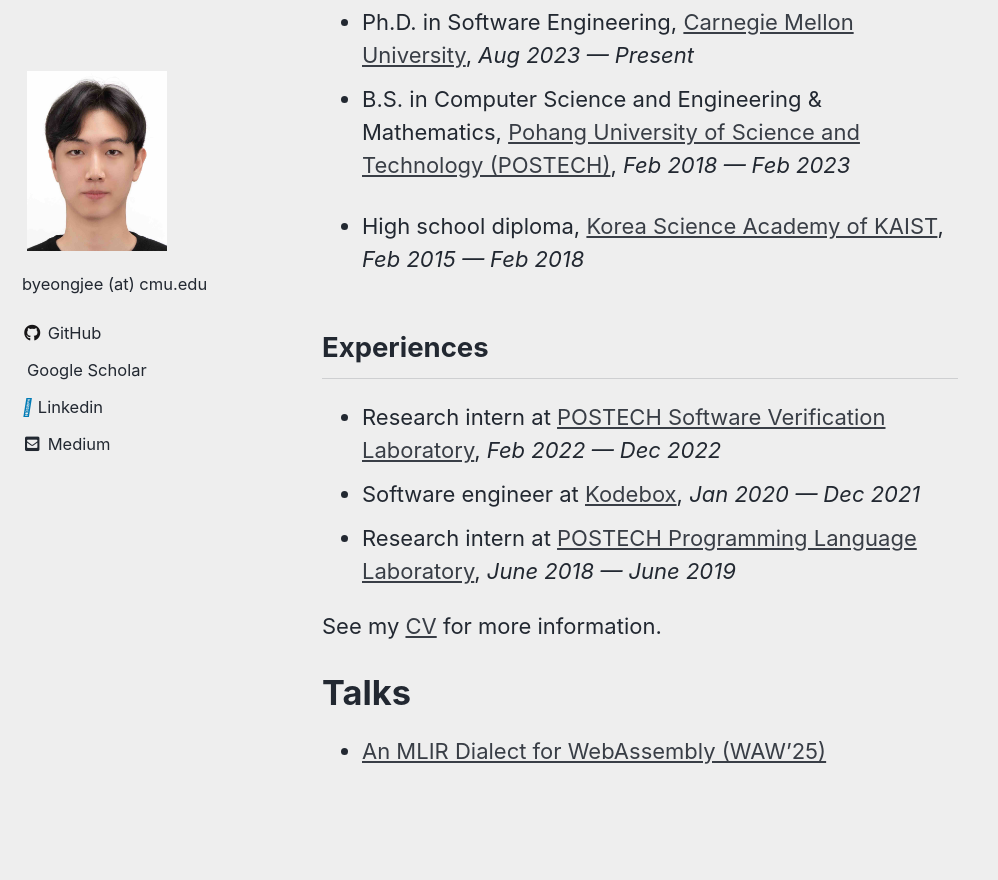
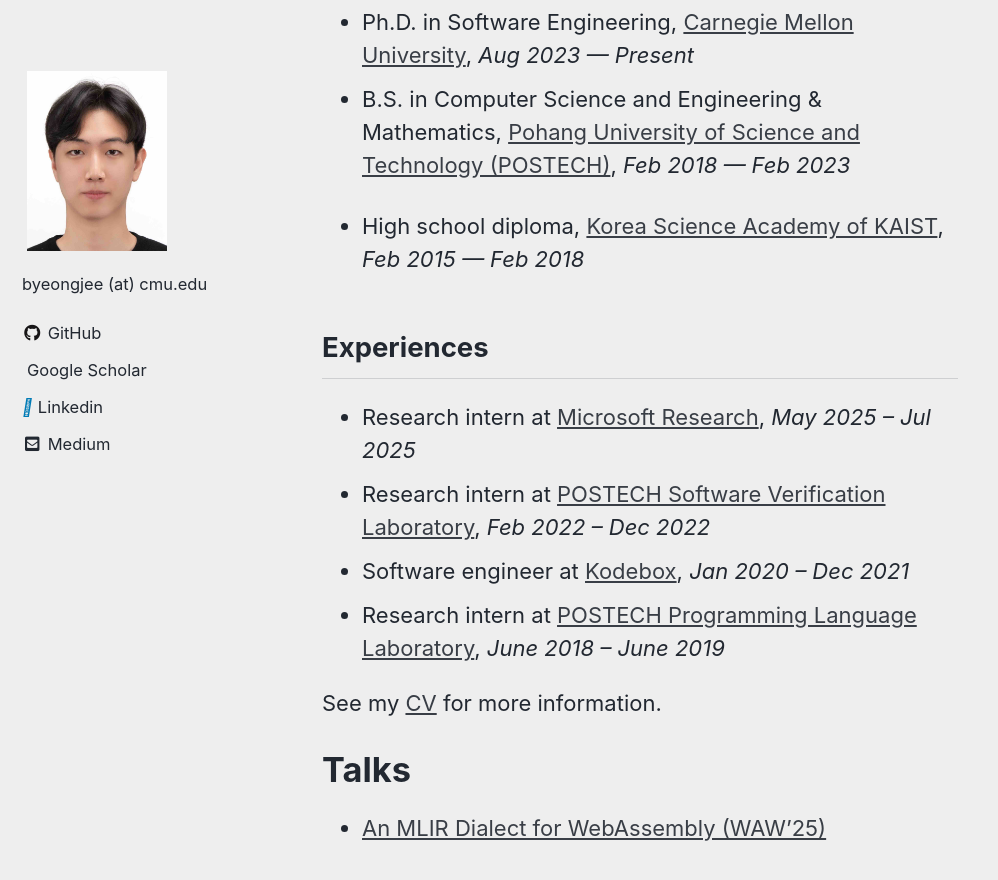
Before and after one commit to byeongjee/byeongjee.github.io, a Jekyll site: the page built from _pages/home.md, in a window 1280 px wide and 900 px high, scrolled down 630 px. Shown: the top 880 px of the window, without its empty margins (0-998 px from the left). Built offline with Jekyll 4.4.1, drawn with Linux system fonts in a browser that asks for light colours; cached includes are drawn as plain includes; a style sheet for code colours, icons or effects is not loaded; before the commit the page ends 1453 px from its top, so only the background shows below that.

Commit message:
Update experiences

```diff
--- a/_pages/home.md
+++ b/_pages/home.md
@@ -33,9 +33,10 @@
 
 ## Experiences
 
-- Research intern at [POSTECH Software Verification Laboratory](http://sv.postech.ac.kr/), *Feb 2022 --- Dec 2022*
-- Software engineer at [Kodebox](https://kodebox.io/), *Jan 2020 — Dec 2021*
-- Research intern at [POSTECH Programming Language Laboratory](http://pl.postech.ac.kr/), *June 2018 — June 2019*
+- Research intern at [Microsoft Research](https://www.microsoft.com/en-us/research/group/datasystems/), *May 2025 -- Jul 2025*
+- Research intern at [POSTECH Software Verification Laboratory](http://sv.postech.ac.kr/), *Feb 2022 -- Dec 2022*
+- Software engineer at [Kodebox](https://kodebox.io/), *Jan 2020 -- Dec 2021*
+- Research intern at [POSTECH Programming Language Laboratory](http://pl.postech.ac.kr/), *June 2018 -- June 2019*
 
 See my [CV](https://byeongjee.me/assets/cv.pdf) for more information.
 
```
